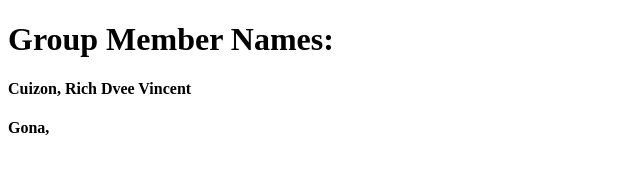
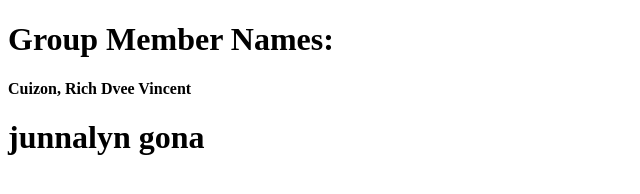
Before and after one commit to retsCodes/GitHub-WS-FO, a plain HTML site: page index.html in a window 1280 px wide. Shown: the whole page, without its empty margins (0-640 px from the left). Drawn offline with Linux system fonts and the light colour scheme.

Commit message:
asdqwdasd

```diff
--- a/index.html
+++ b/index.html
@@ -8,6 +8,6 @@
 <body>
     <h1>Group Member Names:</h1>
     <h4>Cuizon, Rich Dvee Vincent</h4>
-    <h4>Gona,</h4>
+    <h1>junnalyn gona</h1>
 </body>
 </html>
```
